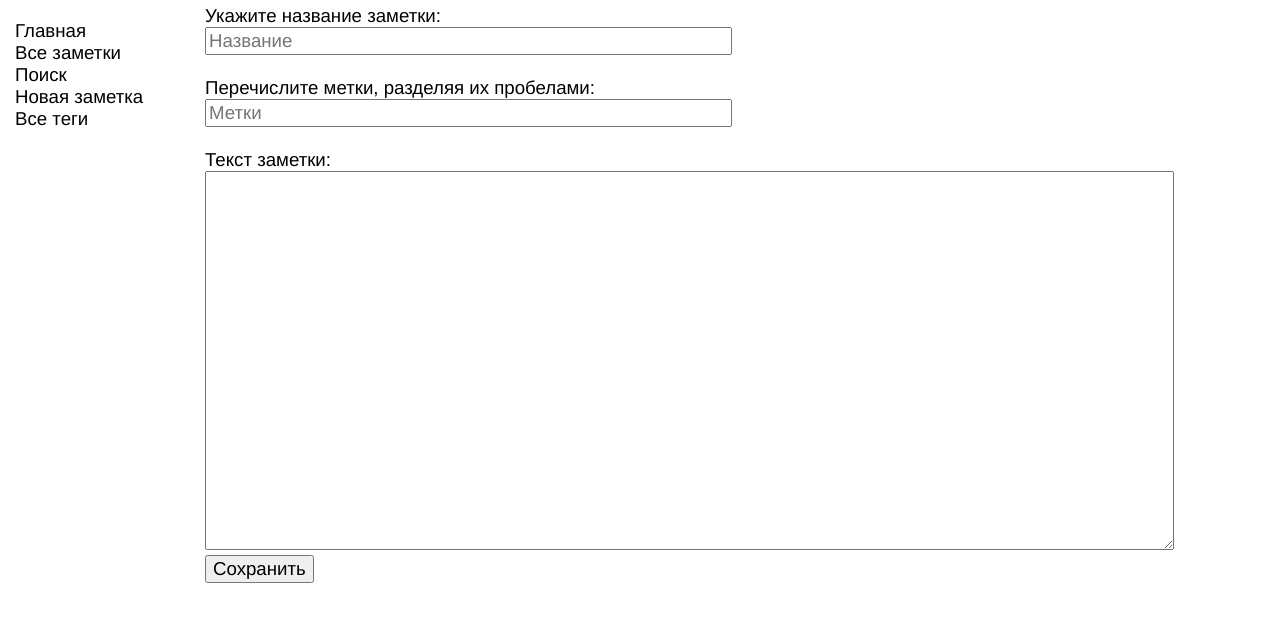
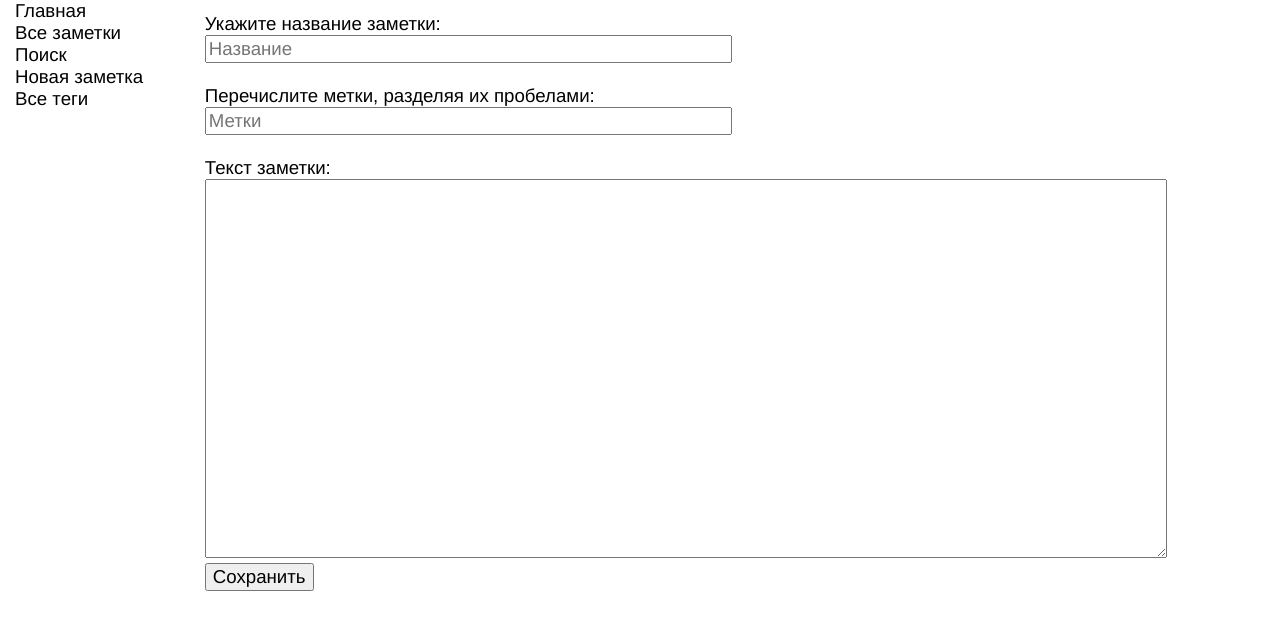
Before and after one commit to xeliz/tagged, a Python web app: template templates/edit_noteid.html in a window 1280 px wide. Shown: the part 42-672 px from the top of the page. Run offline with Jinja, Linux system fonts and the light colour scheme; the template is opened without the code that fills it, so the values that code supplies are empty.

Commit message:
fix layout

```diff
--- a/static/styles.css
+++ b/static/styles.css
@@ -29,13 +29,9 @@ body {
     padding: 5px;
 }
 
-#undermenu_container {
-    display: flex;
-}
-
 #leftbox {
-    padding-top: 20px;
-    width: 200px;
+    width: 15%;
+    float: left;
 }
 
 .menulink {
@@ -55,8 +51,9 @@ body {
 }
 
 #contents {
-    padding: 5px;
-    flex-grow: 1;
+    width: 83%;
+    padding: 1%;
+    float: left;
 }
 
 a {
```
